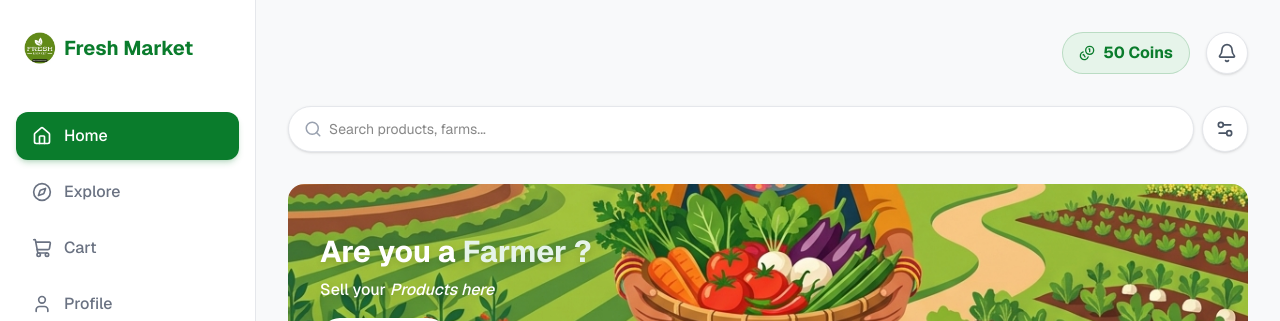
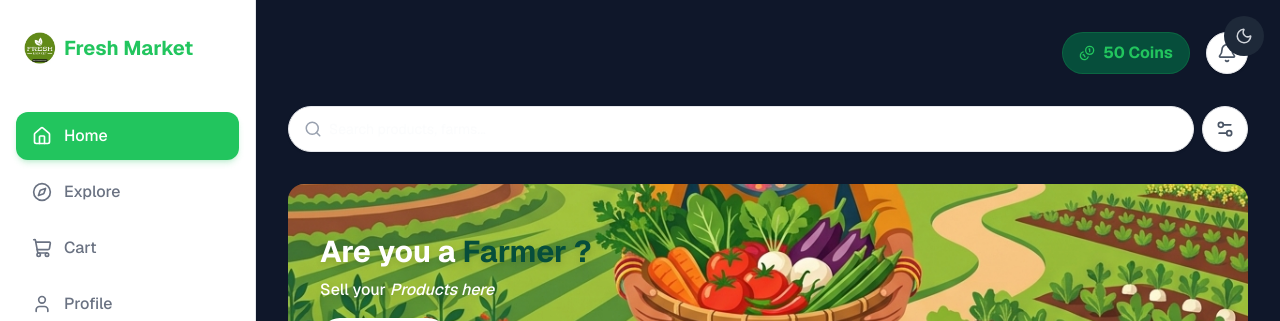
Before and after one commit to AyushGN/intern-project, a Next.js app in the folder frontend/: page / in a window 1280 px wide. Both pictures are taken after a click on the button 1227 px from the left and 53 px from the top of the page. Shown: the top 321 px of the page. Built offline with nearby package versions, Linux system fonts and the light colour scheme; no server answers.

Commit message:
feat: implement Light/Dark mode and fix image upload error handling

```diff
--- a/frontend/package.json
+++ b/frontend/package.json
@@ -11,6 +11,7 @@
   "dependencies": {
     "lucide-react": "^1.14.0",
     "next": "16.2.6",
+    "next-themes": "^0.4.6",
     "react": "19.2.4",
     "react-dom": "19.2.4"
   },
--- a/frontend/src/app/farmer/add-product/page.tsx
+++ b/frontend/src/app/farmer/add-product/page.tsx
@@ -60,6 +60,8 @@ export default function AddProductPage() {
         const uploadData = await uploadRes.json();
         if (uploadRes.ok) {
           imageUrl = uploadData.url;
+        } else {
+          throw new Error(uploadData.error || 'Failed to upload image. Please check Supabase storage configuration.');
         }
       }
 
--- a/frontend/src/app/farmer/edit-product/[id]/page.tsx
+++ b/frontend/src/app/farmer/edit-product/[id]/page.tsx
@@ -97,6 +97,8 @@ export default function EditProductPage() {
         const uploadData = await uploadRes.json();
         if (uploadRes.ok) {
           imageUrl = uploadData.url;
+        } else {
+          throw new Error(uploadData.error || 'Failed to upload image. Please check Supabase storage configuration.');
         }
       }
 
--- a/frontend/src/app/globals.css
+++ b/frontend/src/app/globals.css
@@ -1,12 +1,15 @@
 @import "tailwindcss";
 
+@custom-variant dark (&:is(.dark *));
+
 @theme {
-  --color-primary: #0A7C2C;
-  --color-primary-light: #E6F4EA;
-  --color-background: #F8F9FA;
-  --color-foreground: #111111;
-  --color-card: #FFFFFF;
-  --color-text-muted: #666666;
+  --color-primary: var(--primary);
+  --color-primary-light: var(--primary-light);
+  --color-background: var(--background);
+  --color-foreground: var(--foreground);
+  --color-card: var(--card);
+  --color-text-muted: var(--text-muted);
+  --color-border: var(--border);
 
   --font-sans: "Inter", var(--font-sans);
 }
@@ -14,6 +17,21 @@
 :root {
   --background: #F8F9FA;
   --foreground: #111111;
+  --primary: #0A7C2C;
+  --primary-light: #E6F4EA;
+  --card: #FFFFFF;
+  --text-muted: #666666;
+  --border: #E5E7EB;
+}
+
+.dark {
+  --background: #0f172a;
+  --foreground: #f8fafc;
+  --primary: #22c55e;
+  --primary-light: #064e3b;
+  --card: #1e293b;
+  --text-muted: #94a3b8;
+  --border: #334155;
 }
 
 body {
--- a/frontend/src/app/layout.tsx
+++ b/frontend/src/app/layout.tsx
@@ -4,6 +4,7 @@ import "./globals.css";
 import LayoutWrapper from "@/components/LayoutWrapper";
 import { CartProvider } from "@/context/CartContext";
 import { AuthProvider } from "@/context/AuthContext";
+import { ThemeProvider } from "@/components/ThemeProvider";
 
 const geistSans = Geist({
   variable: "--font-sans",
@@ -24,8 +25,10 @@ export default function RootLayout({
     <html
       lang="en"
       className={`${geistSans.variable} antialiased`}
+      suppressHydrationWarning
     >
       <body className="min-h-screen bg-background text-foreground flex flex-col md:flex-row">
+        <ThemeProvider attribute="class" defaultTheme="system" enableSystem>
           <AuthProvider>
             <CartProvider>
               <LayoutWrapper>
@@ -33,6 +36,7 @@ export default function RootLayout({
               </LayoutWrapper>
             </CartProvider>
           </AuthProvider>
+        </ThemeProvider>
       </body>
     </html>
   );
--- a/frontend/src/components/LayoutWrapper.tsx
+++ b/frontend/src/components/LayoutWrapper.tsx
@@ -2,7 +2,7 @@
 
 import { usePathname } from 'next/navigation';
 import Navigation from './Navigation';
-import React from 'react';
+import { ThemeToggle } from './ThemeToggle';
 
 export default function LayoutWrapper({ children }: { children: React.ReactNode }) {
   const pathname = usePathname();
@@ -12,7 +12,12 @@ export default function LayoutWrapper({ children }: { children: React.ReactNode
   return (
     <>
       {!isAuthPage && !isOrderSuccess && <Navigation />}
-      <main className={`flex-1 w-full ${!isAuthPage && !isOrderSuccess ? 'md:ml-64 pb-20 md:pb-0' : ''} overflow-x-hidden`}>
+      <main className={`flex-1 w-full relative ${!isAuthPage && !isOrderSuccess ? 'md:ml-64 pb-20 md:pb-0' : ''} overflow-x-hidden`}>
+        {!isAuthPage && !isOrderSuccess && (
+          <div className="absolute top-4 right-4 z-50">
+            <ThemeToggle />
+          </div>
+        )}
         {children}
       </main>
     </>
--- /dev/null
+++ b/frontend/src/components/ThemeProvider.tsx
@@ -0,0 +1,8 @@
+'use client';
+
+import { ThemeProvider as NextThemesProvider } from 'next-themes';
+import { type ThemeProviderProps } from 'next-themes/dist/types';
+
+export function ThemeProvider({ children, ...props }: ThemeProviderProps) {
+  return <NextThemesProvider {...props}>{children}</NextThemesProvider>;
+}
--- /dev/null
+++ b/frontend/src/components/ThemeToggle.tsx
@@ -0,0 +1,44 @@
+'use client';
+
+import { useTheme } from 'next-themes';
+import { useEffect, useState } from 'react';
+import { Moon, Sun } from 'lucide-react';
+
+export function ThemeToggle() {
+  const [mounted, setMounted] = useState(false);
+  const { resolvedTheme, setTheme } = useTheme();
+
+  // useEffect only runs on the client, so now we can safely show the UI
+  useEffect(() => {
+    setMounted(true);
+  }, []);
+
+  if (!mounted) {
+    return (
+      <div className="w-10 h-10 rounded-full bg-gray-100 dark:bg-gray-800 animate-pulse flex items-center justify-center" />
+    );
+  }
+
+  const isDark = resolvedTheme === 'dark';
+
+  return (
+    <button
+      onClick={() => setTheme(isDark ? 'light' : 'dark')}
+      className="relative flex items-center justify-center w-10 h-10 rounded-full bg-gray-100 dark:bg-gray-800 text-gray-600 dark:text-gray-300 hover:bg-gray-200 dark:hover:bg-gray-700 transition-colors"
+      aria-label="Toggle Dark Mode"
+    >
+      <Sun
+        size={18}
+        className={`absolute transition-all duration-300 ${
+          isDark ? 'opacity-0 scale-50 rotate-90' : 'opacity-100 scale-100 rotate-0'
+        }`}
+      />
+      <Moon
+        size={18}
+        className={`absolute transition-all duration-300 ${
+          isDark ? 'opacity-100 scale-100 rotate-0' : 'opacity-0 scale-50 -rotate-90'
+        }`}
+      />
+    </button>
+  );
+}
```
Also changed, not shown: 1 other file (tests, documents, lock files or other folders). Lines whose indentation alone changed are shown as unchanged.
